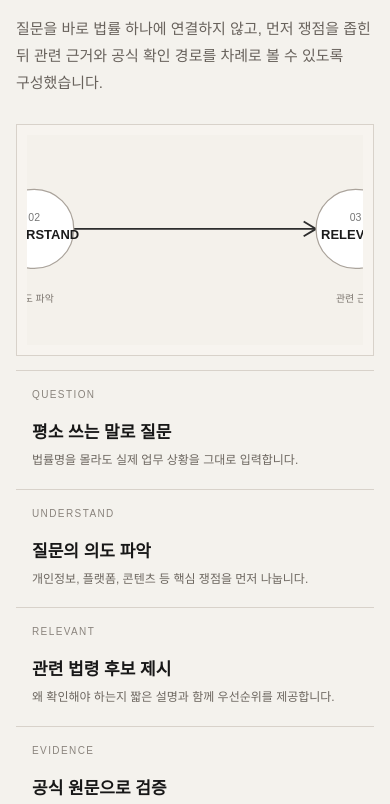
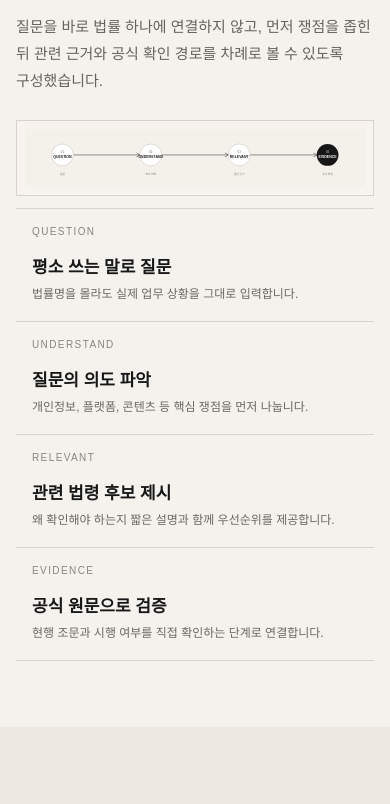
Before and after one commit to whdtn9507/photofolio_js, a plain HTML site: page index.html in a window 390 px wide. Shown: the part 2663-3467 px from the top of the page. Drawn offline with Linux system fonts and the light colour scheme.

Commit message:
Prevent flow graphic cropping and reduce visual scale

```diff
--- a/css/portfolio-tune.css
+++ b/css/portfolio-tune.css
@@ -8,15 +8,23 @@
 .problem-list h3{font-size:18px}
 .role-card h3{font-size:18px}
 
-/* Solution flow: keep the process visible without letting it dominate the page */
-#solution.section{padding-top:86px;padding-bottom:86px}
-#solution .section-heading{margin-bottom:36px}
-#solution .wide-visual{padding:10px;overflow:hidden}
-#solution .wide-visual img{width:100%;height:250px;max-height:none;object-fit:cover;object-position:center}
-#solution .solution-cards{margin-top:18px}
-#solution .solution-cards article{min-height:142px;padding:20px 18px}
-#solution .solution-cards h3{margin:18px 0 8px;font-size:17px}
-#solution .solution-cards p{line-height:1.65}
+/* Solution flow: compact, fully visible, and never cropped */
+#solution.section{padding-top:82px;padding-bottom:82px}
+#solution .section-heading{margin-bottom:32px}
+#solution .wide-visual{padding:10px 14px;overflow:visible}
+#solution .wide-visual img{
+  display:block;
+  width:100%;
+  height:auto;
+  max-height:190px;
+  object-fit:contain;
+  object-position:center;
+  margin:0 auto;
+}
+#solution .solution-cards{margin-top:16px}
+#solution .solution-cards article{min-height:136px;padding:18px 18px}
+#solution .solution-cards h3{margin:16px 0 7px;font-size:17px}
+#solution .solution-cards p{line-height:1.6}
 
 /* Closing is a single editorial statement, not a category block */
 .closing{
@@ -58,11 +66,12 @@
   .hero{padding-top:104px}
   .hero h1{font-size:36px}
   .section-heading h2,.prototype-copy h2{font-size:30px}
-  #solution.section{padding-top:68px;padding-bottom:68px}
-  #solution .section-heading{margin-bottom:28px}
-  #solution .wide-visual img{height:210px}
-  #solution .solution-cards{margin-top:14px}
-  #solution .solution-cards article{min-height:0;padding:18px 16px}
+  #solution.section{padding-top:66px;padding-bottom:66px}
+  #solution .section-heading{margin-bottom:26px}
+  #solution .wide-visual{padding:8px}
+  #solution .wide-visual img{width:100%;height:auto;max-height:none;object-fit:contain}
+  #solution .solution-cards{margin-top:12px}
+  #solution .solution-cards article{min-height:0;padding:17px 16px}
   .closing{margin-top:56px;padding-top:28px}
   .closing h2{max-width:none;width:100%;font-size:30px}
   .closing-meta{gap:10px 12px}
```
